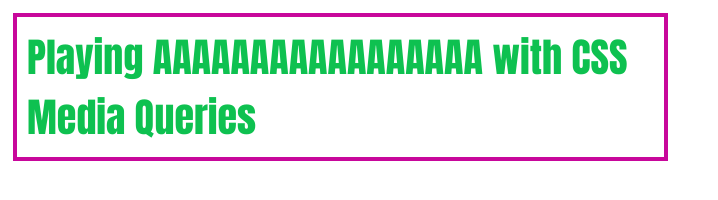
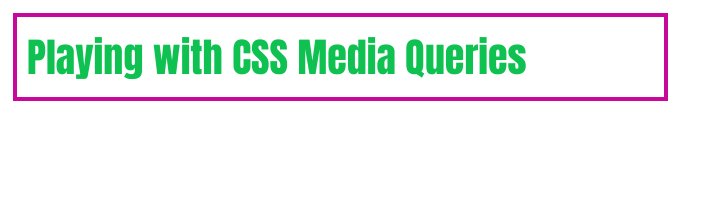
Before and after one commit to GaryDT/My-New-Website, a plain HTML site: page index.html in a window 1280 px wide. Shown: the whole page, without its empty margins (0-718 px from the left). Drawn offline with Linux system fonts and the light colour scheme.

Commit message:
Update index.html

```diff
--- a/index.html
+++ b/index.html
@@ -30,6 +30,6 @@
     </style>
   </head>
   <body>
-    <div class="viewport">Playing AAAAAAAAAAAAAAAAA with CSS Media Queries</div>
+    <div class="viewport">Playing with CSS Media Queries</div>
   </body>
 </html>
```
